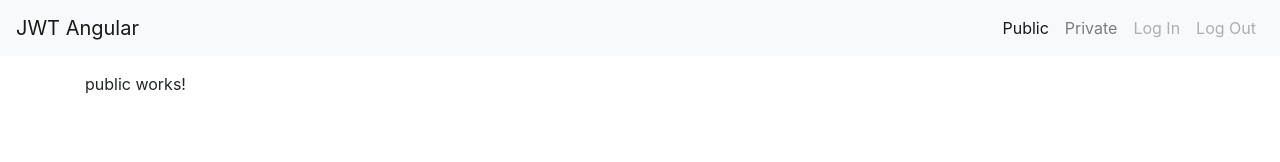
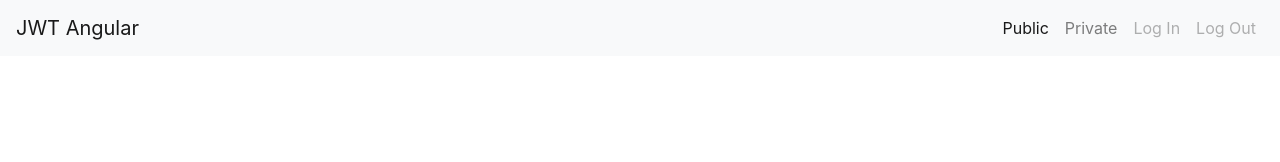
Before and after one commit to iovis/jwt_angular, an Angular app: page /public in a window 1280 px wide. Shown: the top 162 px of the page. Built offline with nearby package versions, Linux system fonts and the light colour scheme; no server answers.

Commit message:
Consume /public in the Public component

```diff
--- a/src/app/public/public.component.html
+++ b/src/app/public/public.component.html
@@ -1,3 +1,3 @@
 <p>
-  public works!
+  {{ content|async }}
 </p>
--- a/src/app/public/public.component.ts
+++ b/src/app/public/public.component.ts
@@ -1,4 +1,7 @@
 import { Component, OnInit } from '@angular/core';
+
+import { ApiService } from '../api.service';
+import { Observable } from 'rxjs';
 
 @Component({
   selector: 'app-public',
@@ -6,10 +9,13 @@ import { Component, OnInit } from '@angular/core';
   styleUrls: ['./public.component.css']
 })
 export class PublicComponent implements OnInit {
+  public content: Observable<string>;
 
-  constructor() { }
+  constructor(
+    private api: ApiService
+  ) { }
 
   ngOnInit() {
+    this.content = this.api.getPublic();
   }
-
 }
```
